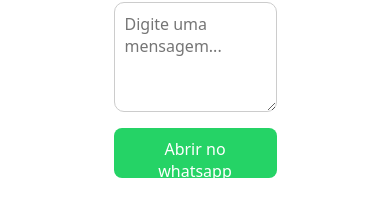
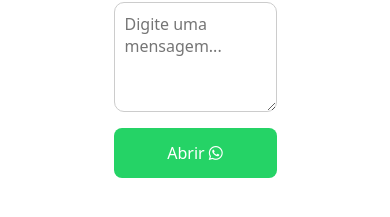
Before and after one commit to jumatosk/wazap, a Vue app: page / in a window 390 px wide. Shown: the part 465-682 px from the top of the page. Built offline with nearby package versions, Linux system fonts and the light colour scheme.

Commit message:
feat: correção de responsividade

```diff
--- a/src/pages/callcontact/index.vue
+++ b/src/pages/callcontact/index.vue
@@ -44,7 +44,9 @@
         class="message-input"
         rows="4"
       />
-      <button @click="handleOpenConversation">Abrir no whatsapp</button>
+      <button @click="handleOpenConversation" :disabled="!number.value">
+        Abrir <i class="fa-brands fa-whatsapp"></i>
+      </button>
     </section>
   </section>
 </template>
```
